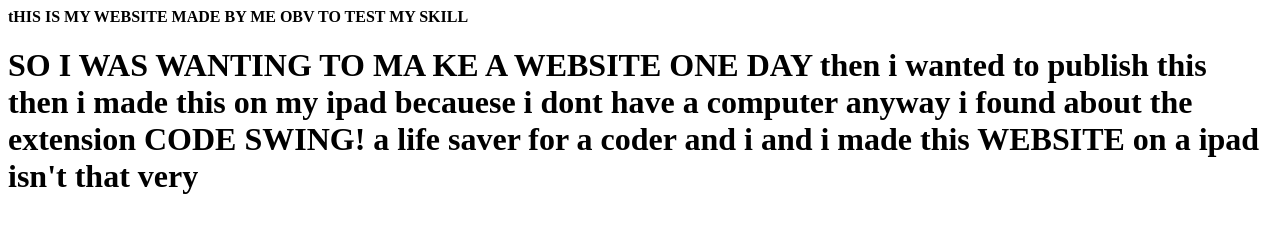
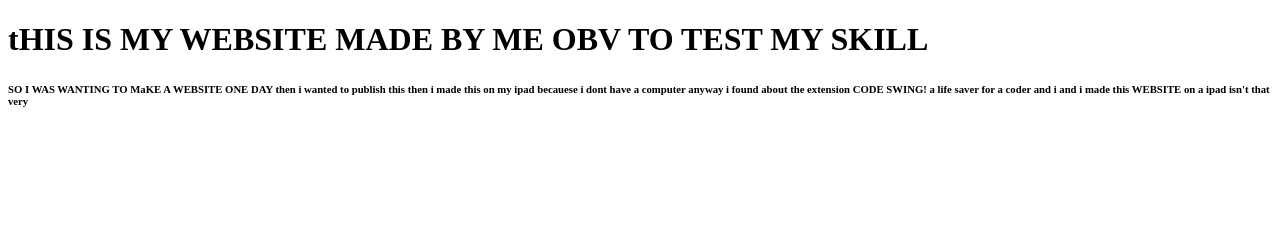
Before and after one commit to Hypid/my-test-, a plain HTML site: page index.html in a window 1280 px wide. Drawn offline with Linux system fonts and the light colour scheme.

Commit message:
This is the best version

```diff
--- a/index.html
+++ b/index.html
@@ -6,8 +6,8 @@
     <title>Document</title>
 </head>
 <body>
-    <b>tHIS IS MY WEBSITE MADE BY ME OBV TO TEST MY SKILL</b>
-    <h1><b>SO I WAS WANTING TO MA KE A WEBSITE ONE DAY then i wanted to publish this  then i made this on my ipad becauese  i dont have a computer anyway i found about the extension CODE SWING! a life saver  for a coder and i and i made this WEBSITE on a ipad isn't that very </b></h1>
+    <h1>tHIS IS MY WEBSITE MADE BY ME OBV TO TEST MY SKILL<h1>
+    <h6><b>SO I WAS WANTING TO MaKE A WEBSITE ONE DAY then i wanted to publish this  then i made this on my ipad becauese  i dont have a computer anyway i found about the extension CODE SWING! a life saver  for a coder and i and i made this WEBSITE on a ipad isn't that very </b></h6>
     <marquee behavior="" direction="">COOL</marquee>
 </body>
 </html>
```
